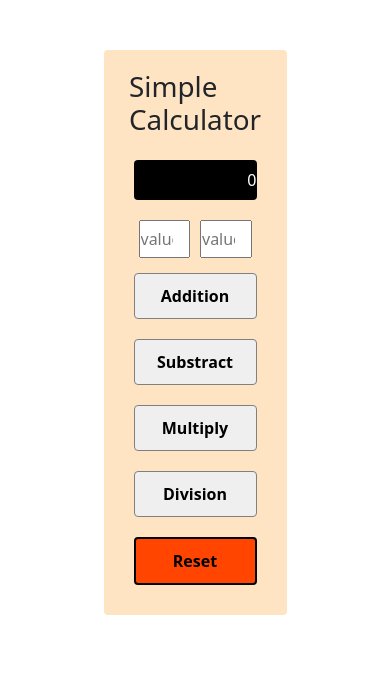
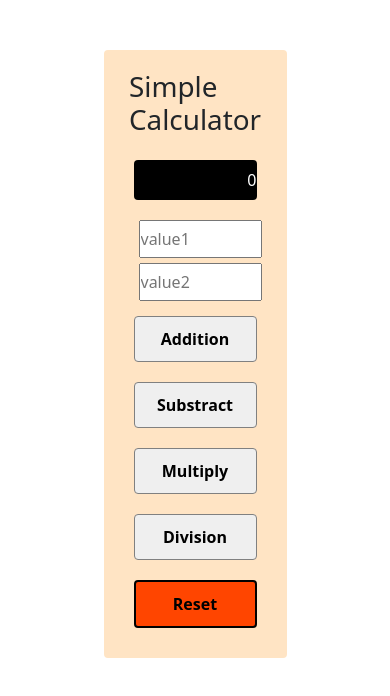
Before and after one commit to Efsane2003/JS_Homework, a plain HTML site: page Simple Calculator/index.html in a window 390 px wide. Drawn offline with nearby package versions, Linux system fonts and the light colour scheme.

Commit message:
Simple calculator

```diff
--- a/Simple Calculator/main.css
+++ b/Simple Calculator/main.css
@@ -56,3 +56,16 @@ button{
     background-color: orangered;
     border: 2px solid black;
 }
+@media only screen and (max-width:767px){
+    .value{
+        flex-direction: column;
+        max-width: 100%;
+    }
+    .value1{
+        width: 100%;
+        margin-bottom: 5px;
+    }
+    .value2{
+        width: 100%;
+    }
+}
```
